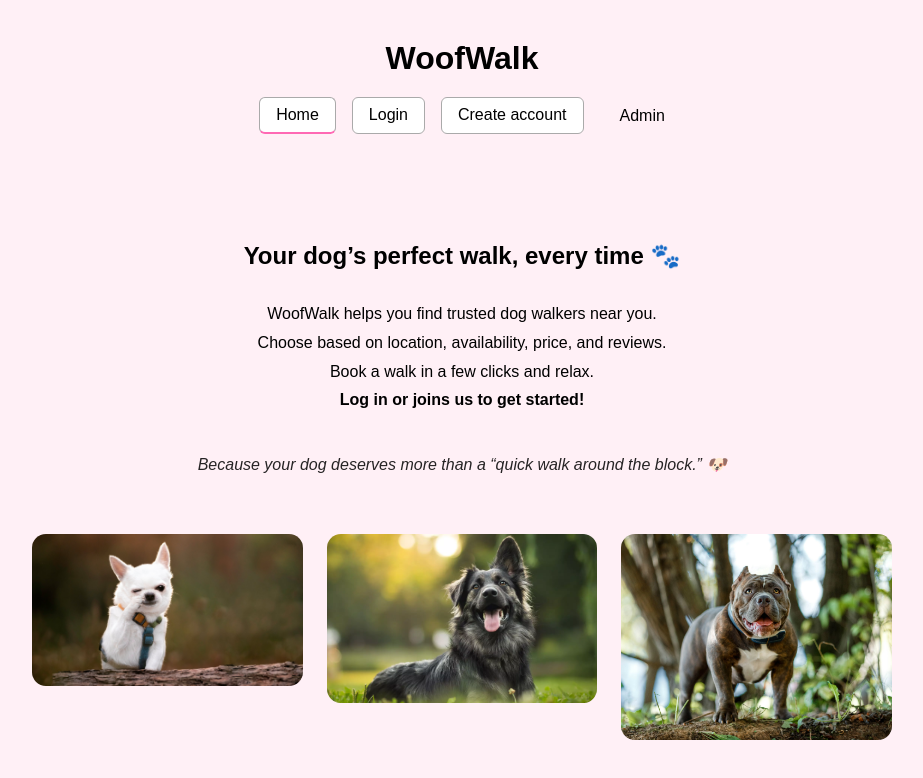
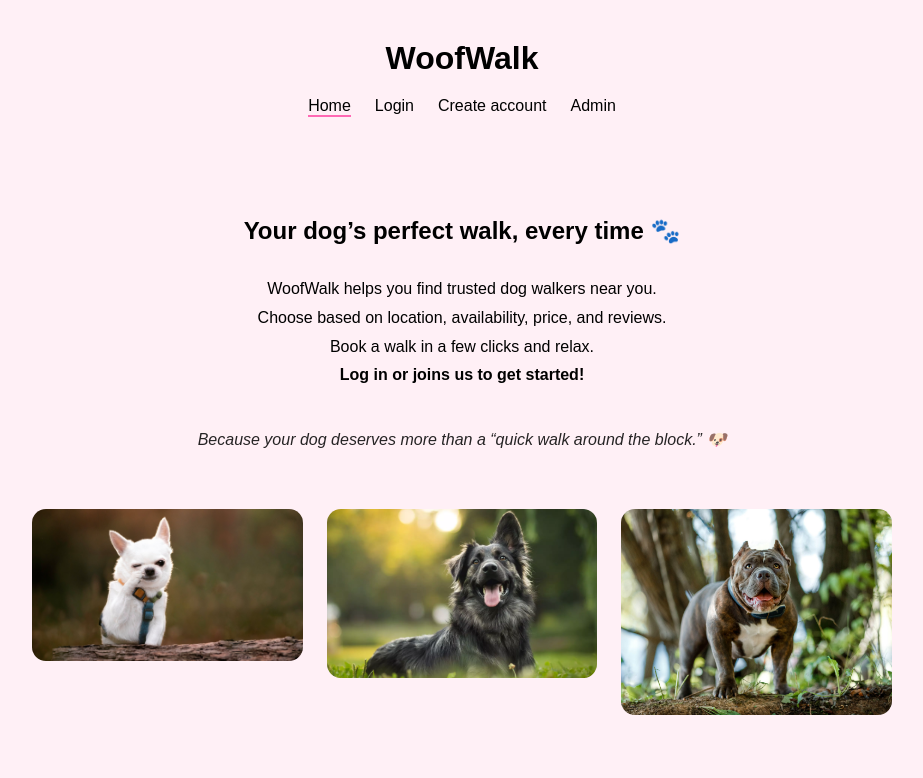
Before and after one commit to userAza/woofwalk-frontend, a Vue app: page / in a window 1280 px wide. Shown: the top 778 px of the page, without its empty margins (178-1101 px from the left). Built offline with nearby package versions, Linux system fonts and the light colour scheme.

Commit message:
fixed login buttonss

```diff
--- a/src/App.vue
+++ b/src/App.vue
@@ -1,20 +1,29 @@
 <script setup>
-import { ref, onMounted } from "vue";
-import { useRouter } from "vue-router";
+import { ref, watch } from "vue";
+import { useRouter, useRoute } from "vue-router";
 
 const router = useRouter();
+const route = useRoute();
 
-/* 🔑 reactive login state */
 const isLoggedIn = ref(false);
 
-onMounted(() => {
+function syncAuth() {
   isLoggedIn.value = !!localStorage.getItem("token");
-});
+}
+
+// 🔥 THIS IS THE KEY PART
+watch(
+  () => route.fullPath,
+  () => {
+    syncAuth();
+  },
+  { immediate: true }
+);
 
 function logout() {
   localStorage.removeItem("token");
   localStorage.removeItem("user");
-  isLoggedIn.value = false;
+  syncAuth();
   router.push("/");
 }
 </script>
@@ -27,14 +36,10 @@ function logout() {
     <nav class="nav">
       <!-- NOT LOGGED IN -->
       <template v-if="!isLoggedIn">
-      <div class="nav-grid">
-        <router-link class="nav-btn" to="/">Home</router-link>
-        <router-link class="nav-btn" to="/login">Login</router-link>
-        <router-link class="nav-btn" to="/register">Create account</router-link>
-      </div>
-
-      <!-- Admin stays separate -->
-      <router-link class="admin-link" to="/admin/login">Admin</router-link>
+        <router-link to="/">Home</router-link>
+        <router-link to="/login">Login</router-link>
+        <router-link to="/register">Create account</router-link>
+        <router-link to="/admin/login">Admin</router-link>
       </template>
 
       <!-- LOGGED IN -->
@@ -48,44 +53,6 @@ function logout() {
       </template>
     </nav>
 
-
     <router-view />
   </div>
 </template>
-
-<style scoped>
-.auth-grid {
-  display: grid;
-  grid-auto-flow: column;
-  gap: 16px;
-  align-items: center;
-}
-.nav-grid {
-  display: grid;
-  grid-auto-flow: column;
-  gap: 16px;
-  margin-bottom: 8px;
-}
-
-.nav-btn {
-  padding: 8px 16px;
-  border: 1px solid #aaa;
-  border-radius: 6px;
-  text-decoration: none;
-  background: white;
-  font-weight: 500;
-}
-
-.nav-btn:hover {
-  background: #f3f3f3;
-}
-
-.admin-link {
-  margin-left: 12px;
-  position: relative;
-  top: 10px; /* lowers it slightly to align with buttons */
-
-
-}
-
-</style>
--- a/src/pages/login.vue
+++ b/src/pages/login.vue
@@ -23,7 +23,6 @@ async function submit() {
     localStorage.setItem("token", res.token);
     if (res.user) localStorage.setItem("user", JSON.stringify(res.user));
 
-    window.location.reload();
 
     router.push("/profile");
 
--- a/src/router/index.js
+++ b/src/router/index.js
@@ -33,18 +33,22 @@ const router = createRouter({
   routes
 });
 
-router.beforeEach((to) => {
+router.beforeEach((to, from, next) => {
   const token = localStorage.getItem("token");
-  const user = JSON.parse(localStorage.getItem("user"));
 
-  if (to.meta?.auth && !token) return "/login";
+  const publicPages = ["/", "/login", "/register", "/admin/login"];
+  const authRequired = !publicPages.includes(to.path);
 
-  if (to.meta?.admin && user?.role !== "admin") {
-    return "/profile";
+  if (authRequired && !token) {
+    return next("/login");
   }
 
-  // ✅ THIS IS THE FIX
-  return true;
+  if ((to.path === "/login" || to.path === "/register") && token) {
+    return next("/profile");
+  }
+
+  next();
 });
 
+
 export default router;
```
Lines whose indentation alone changed are shown as unchanged.
